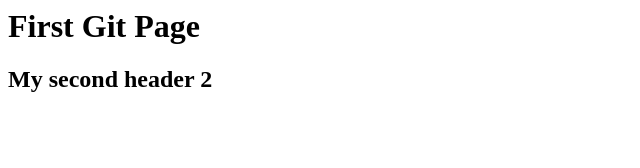
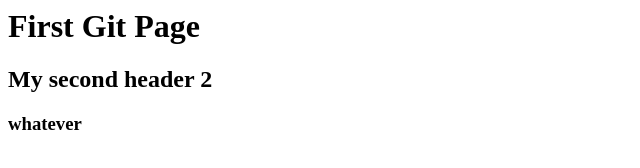
Before and after one commit to go2santhoshGit/git-one, a plain HTML site: page index.html in a window 1280 px wide. Shown: the full height of the page, 0-640 px from the left. Drawn offline with Linux system fonts and the light colour scheme.

Commit message:
added h3

```diff
--- a/index.html
+++ b/index.html
@@ -5,5 +5,6 @@
 <body>
   <h1> First Git Page</h1>
   <h2> My second header 2</h2>
+  <h3>whatever</h3>
 </body>
 </html>
```
